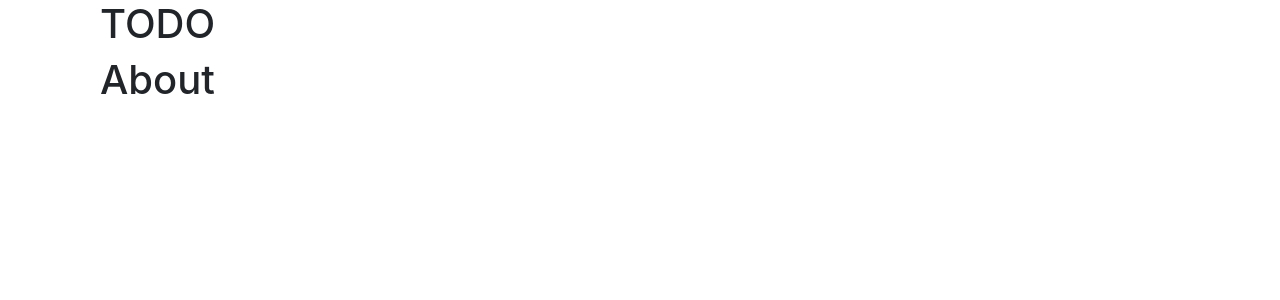
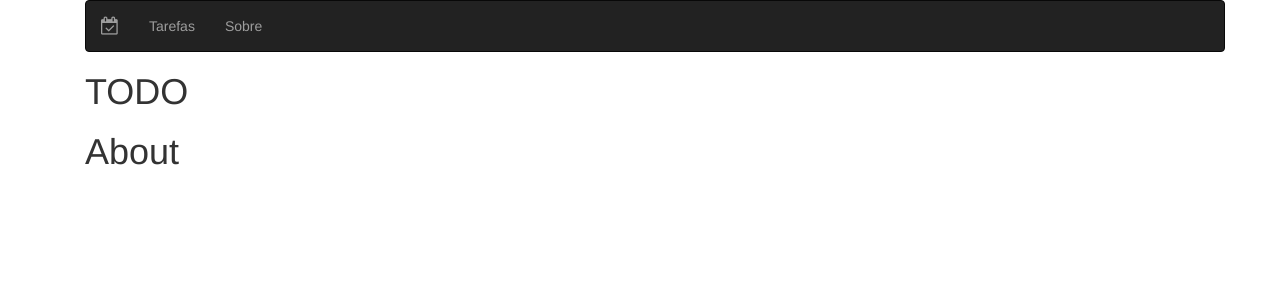
Before and after one commit to felipedev1/todo-app, a React (Create React App) app in the folder frontend/: page / in a window 1280 px wide. Shown: the top 300 px of the page. Built offline with nearby package versions, Linux system fonts and the light colour scheme.

Commit message:
component menu

```diff
--- a/frontend/package.json
+++ b/frontend/package.json
@@ -7,7 +7,7 @@
     "@testing-library/react": "^9.3.2",
     "@testing-library/user-event": "^7.1.2",
     "axios": "^0.19.2",
-    "bootstrap": "^4.5.0",
+    "bootstrap": "3.3.7",
     "font-awesome": "^4.7.0",
     "react": "^16.13.1",
     "react-dom": "^16.13.1",
--- a/frontend/src/App.js
+++ b/frontend/src/App.js
@@ -4,10 +4,12 @@
 import './App.css';
 import Todo from './todo/Todo'
 import About from './about/About'
+import Menu from './template/Menu'
 
 function App() {
   return (
     <div className="container">
+      <Menu />
       <Todo />
       <About />
     </div>
--- /dev/null
+++ b/frontend/src/template/Menu.js
@@ -0,0 +1,22 @@
+import React from 'react'
+
+export default function Menu() {
+  return (
+    <nav className="navbar navbar-inverse bg-inverse">
+      <div className="container">
+        <div className="navbar-header">
+          <a href="#" className="navbar-brand">
+            <i className="fa fa-calendar-check-o"></i>
+          </a>
+        </div>
+
+        <div id="navbar" className="navbar-collapse collapse">
+          <ul className="nav navbar-nav">
+            <li className="nav-item"><a href="#/todos">Tarefas</a></li>
+            <li className="nav-item"><a href="#/about">Sobre</a></li>
+          </ul>
+        </div>
+      </div>
+    </nav>
+  )
+}
```
Also changed, not shown: 1 other file (tests, documents, lock files or other folders).
